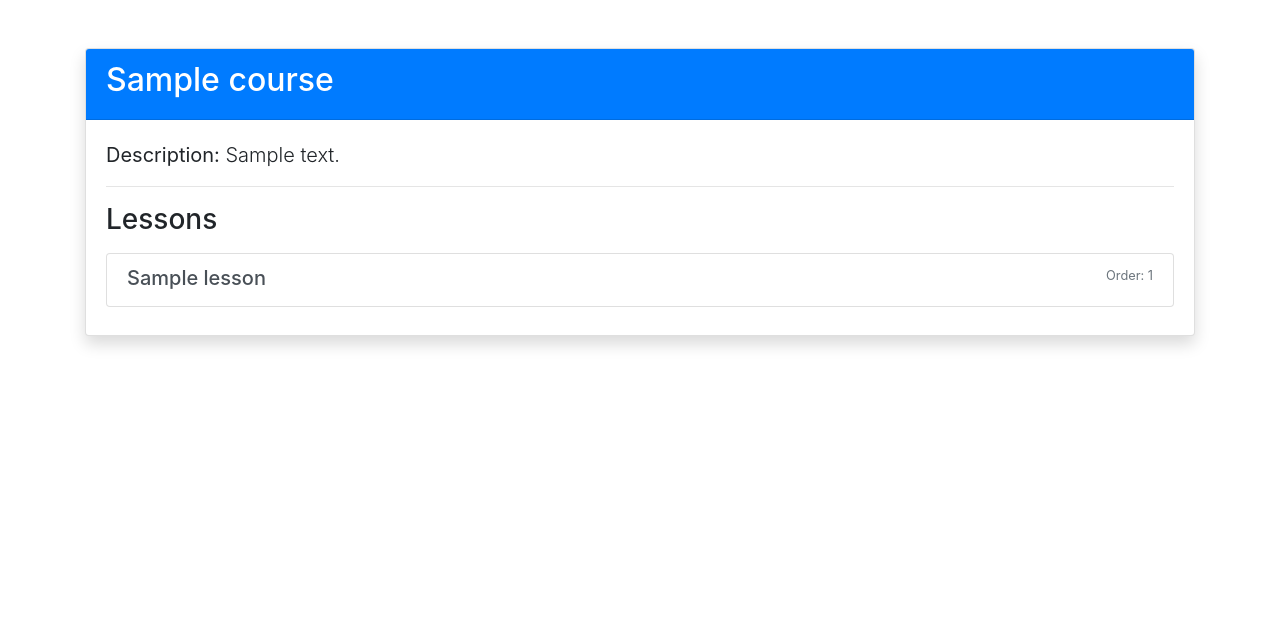
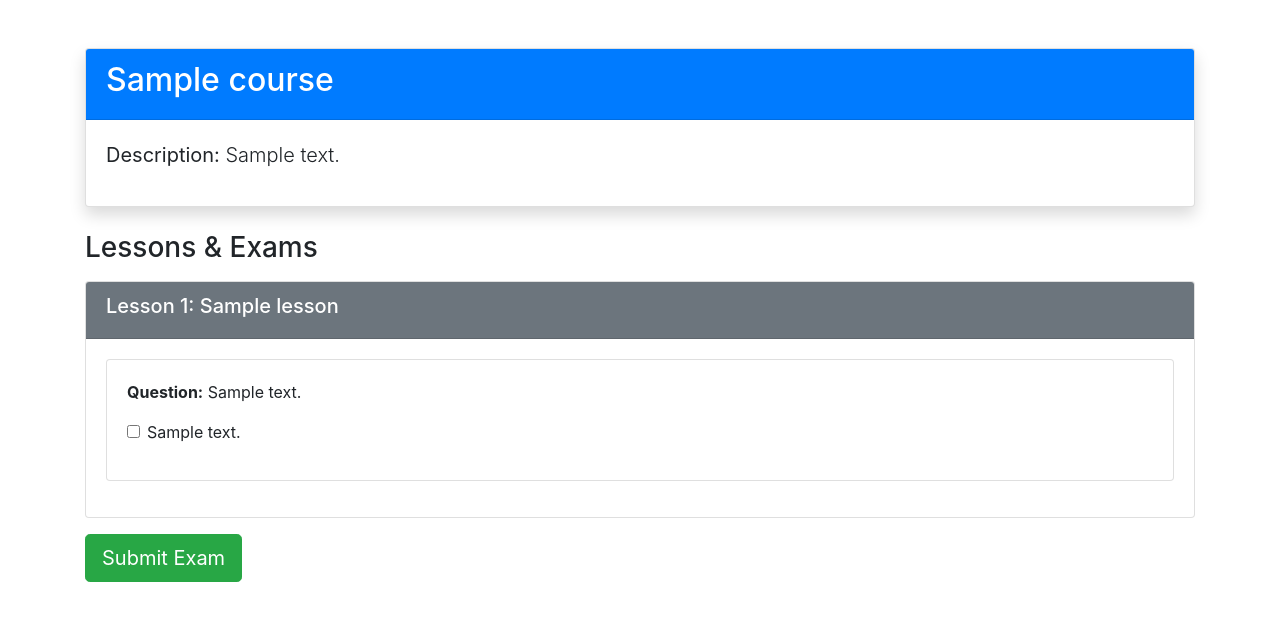
Before and after one commit to Parshv-sudo/Course-App, a Django app: template onlinecourse/templates/onlinecourse/course_details_bootstrap.html in a window 1280 px wide. Shown: the part 56-685 px from the top of the page. Run offline with Django 5.2, Linux system fonts and the light colour scheme; the template is opened without the code that fills it: values that come from a table or form of the project are taken from there, others are empty; tables that the repository leaves empty hold one stand-in row (values such as "Sample post"); some libraries are stand-ins or nearby versions.

```diff
--- a/course_project/urls.py
+++ b/course_project/urls.py
@@ -15,8 +15,9 @@ Including another URLconf
     2. Add a URL to urlpatterns:  path('blog/', include('blog.urls'))
 """
 from django.contrib import admin
-from django.urls import path
+from django.urls import path, include
 
 urlpatterns = [
     path('admin/', admin.site.urls),
+    path('', include('onlinecourse.urls')),
 ]
--- a/onlinecourse/templates/onlinecourse/course_details_bootstrap.html
+++ b/onlinecourse/templates/onlinecourse/course_details_bootstrap.html
@@ -3,40 +3,62 @@
 <head>
     <meta charset="UTF-8">
     <title>{{ course.name }}</title>
-    <!-- Bootstrap CSS CDN -->
     <link rel="stylesheet" href="https://stackpath.bootstrapcdn.com/bootstrap/4.3.1/css/bootstrap.min.css">
 </head>
 <body>
-    <!-- Navigation Bar -->
     <nav class="navbar navbar-light bg-light">
         <a class="navbar-brand" href="#">Online Course App</a>
     </nav>
 
-    <!-- Main Container -->
     <div class="container mt-5">
-        <div class="card shadow">
+        <div class="card shadow mb-4">
             <div class="card-header bg-primary text-white">
                 <h2>{{ course.name }}</h2>
             </div>
             <div class="card-body">
                 <p class="lead"><strong>Description:</strong> {{ course.description }}</p>
-                <hr>
-                <h3 class="mb-3">Lessons</h3>
-
-                <div class="list-group">
-                    {% for lesson in course.lesson_set.all %}
-                        <div class="list-group-item list-group-item-action flex-column align-items-start mb-2">
-                            <div class="d-flex w-100 justify-content-between">
-                                <h5 class="mb-1">{{ lesson.title }}</h5>
-                                <small class="text-muted">Order: {{ lesson.order }}</small>
-                            </div>
-                        </div>
-                    {% empty %}
-                        <p class="text-muted">No lessons available for this course yet.</p>
-                    {% endfor %}
-                </div>
             </div>
         </div>
+
+        <!-- Exam Submission Form -->
+        <form action="{% url 'onlinecourse:submit' course.id %}" method="post">
+            {% csrf_token %}
+
+            <h3 class="mb-3">Lessons & Exams</h3>
+            {% for lesson in course.lesson_set.all %}
+                <div class="card mb-3">
+                    <div class="card-header bg-secondary text-white">
+                        <h5>Lesson {{ lesson.order }}: {{ lesson.title }}</h5>
+                    </div>
+                    <div class="card-body">
+                        <!-- Loop through questions for this lesson -->
+                        {% for question in lesson.question_set.all %}
+                            <div class="card mb-3">
+                                <div class="card-body">
+                                    <p><strong>Question:</strong> {{ question.question_text }}</p>
+
+                                    <!-- Loop through choices for this question -->
+                                    <div class="form-check">
+                                        {% for choice in question.choice_set.all %}
+                                            <div class="form-group">
+                                                <input class="form-check-input" type="checkbox" name="choice" id="choice_{{ choice.id }}" value="{{ choice.id }}">
+                                                <label class="form-check-label" for="choice_{{ choice.id }}">
+                                                    {{ choice.choice_text }}
+                                                </label>
+                                            </div>
+                                        {% endfor %}
+                                    </div>
+                                </div>
+                            </div>
+                        {% empty %}
+                            <p class="text-muted">No questions for this lesson yet.</p>
+                        {% endfor %}
+                    </div>
+                </div>
+            {% endfor %}
+
+            <button type="submit" class="btn btn-success btn-lg mb-5">Submit Exam</button>
+        </form>
     </div>
 </body>
 </html>
```
Also changed, not shown: onlinecourse/migrations/0001_initial.py (added).
